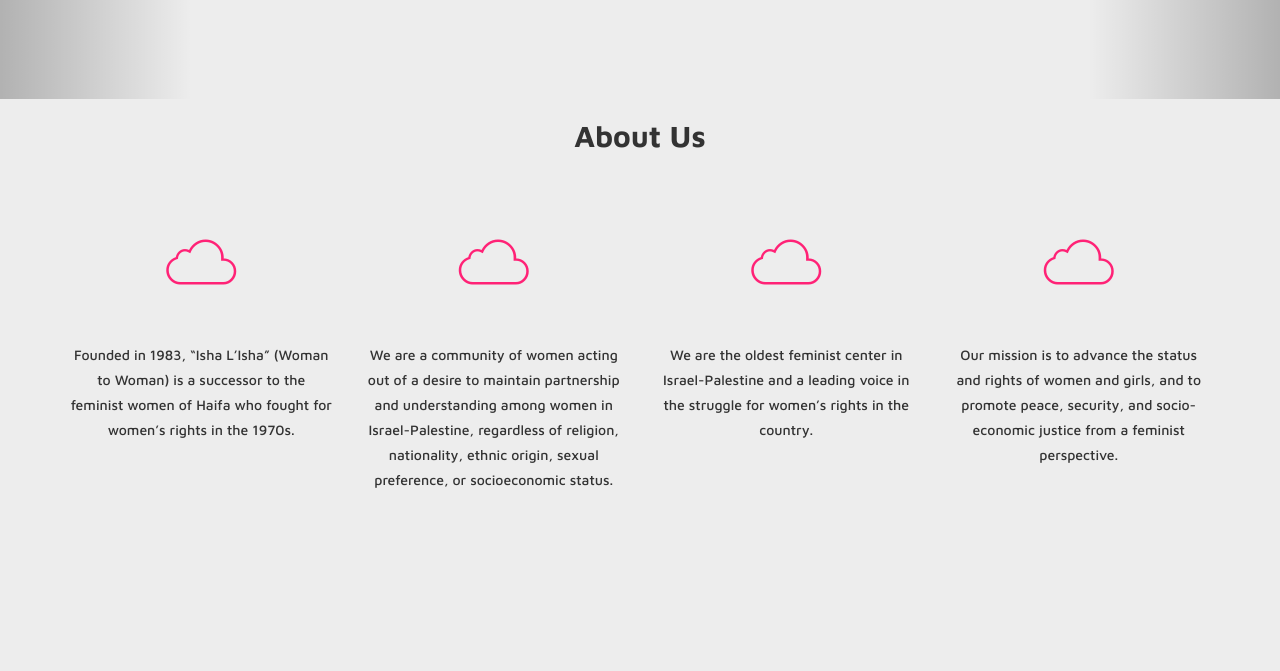
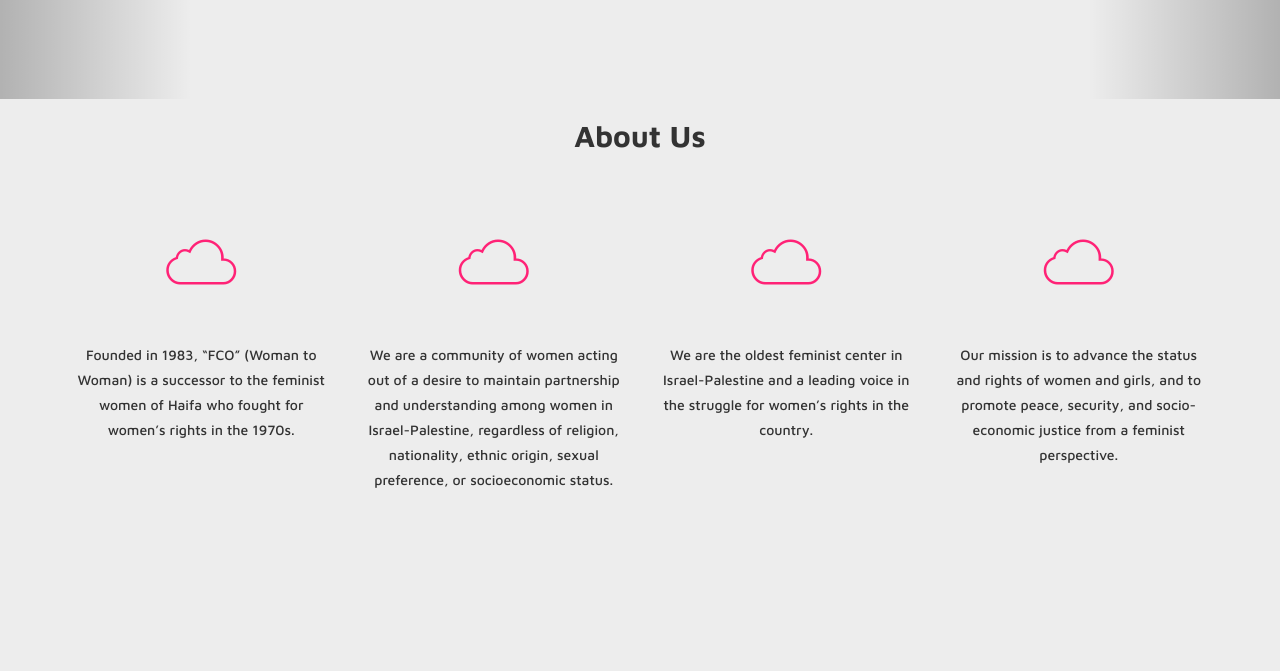
Before and after one commit to meet-projects/Y2-GroupD-Team1, a Flask app: page / in a window 1280 px wide. Shown: the part 701-1372 px from the top of the page. Run offline with Flask 3, Linux system fonts and the light colour scheme; some libraries are stand-ins or nearby versions; some web fonts are replaced.

Commit message:
Update index.html

```diff
--- a/templates/index.html
+++ b/templates/index.html
@@ -89,7 +89,7 @@
                 <div class="col-md-3">
                     <i class="ion-ios-cloud-outline"></i>
                     <h4><strong></strong></h4>
-                    Founded in 1983, “Isha L’Isha” (Woman to Woman) is a successor to the feminist women of Haifa who fought for women’s rights in the 1970s.
+                    Founded in 1983, “FCO” (Woman to Woman) is a successor to the feminist women of Haifa who fought for women’s rights in the 1970s.
                 </div>
                 <div class="col-md-3">
                     <i class="ion-ios-cloud-outline"></i>
```
